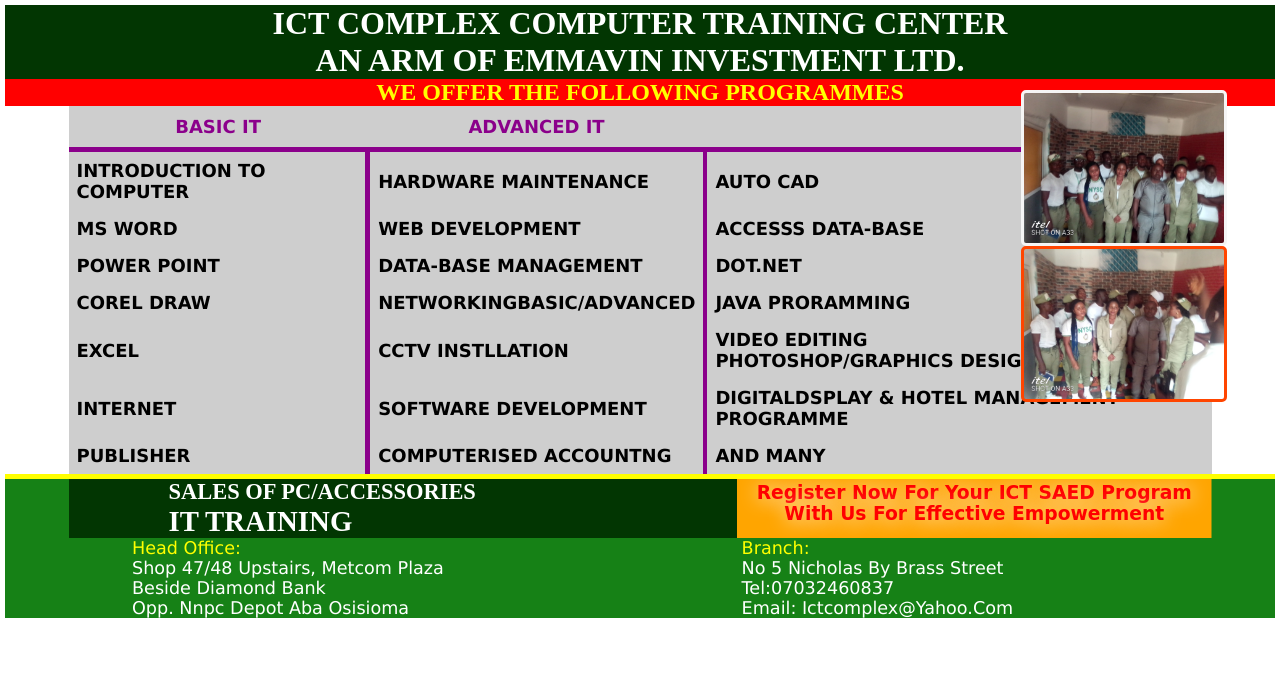
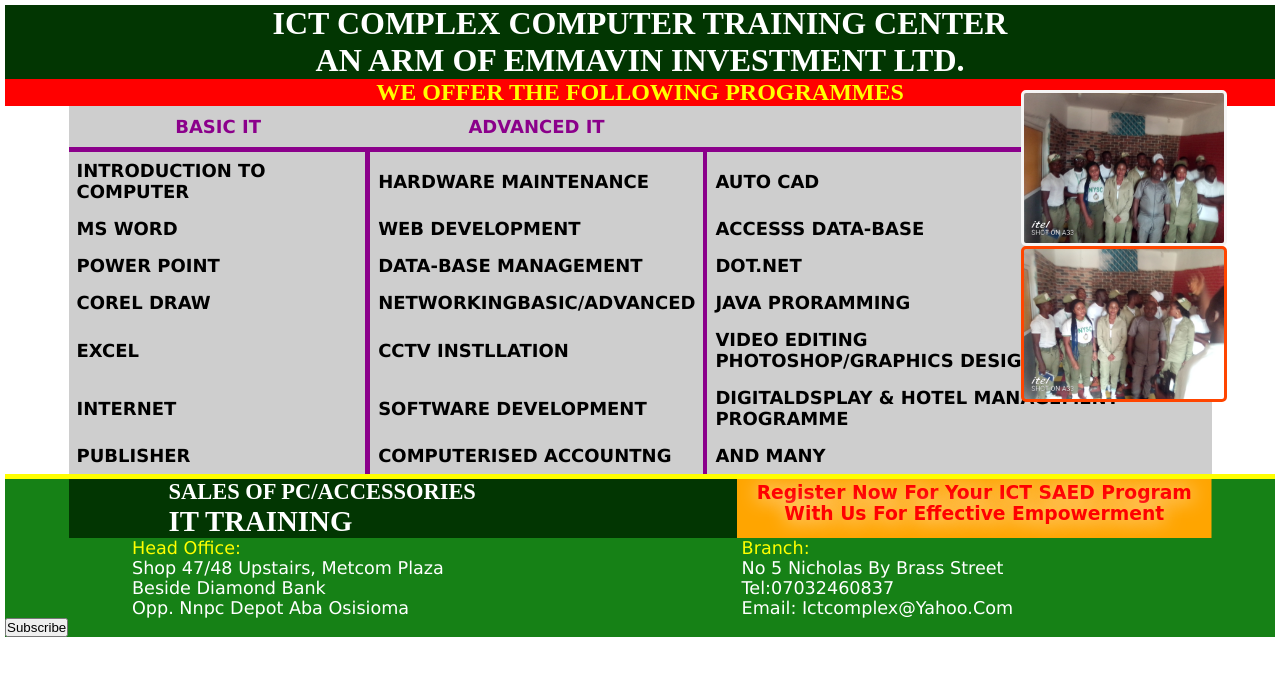
Before and after one commit to nwachukwuprince/ictcomplex, a plain HTML site: page index.html in a window 1280 px wide. Drawn offline with Linux system fonts and the light colour scheme.

Commit message:
added mailchimp

```diff
--- a/index.html
+++ b/index.html
@@ -96,6 +96,19 @@
                     </div>
 
                 </div>
+                 <!-- Begin Mailchimp Signup Form -->
+
+
+<div id="mc_embed_signup">
+<form action="https://gmail.us19.list-manage.com/subscribe/post?u=39b4558340b4378a70b2390a5&amp;id=85b47e070e" method="post" id="mc-embedded-subscribe-form" name="mc-embedded-subscribe-form" class="validate" target="_blank" novalidate>
+    <div id="mc_embed_signup_scroll">
+
+    <div class="clear"><input type="submit" value="Subscribe" name="subscribe" id="mc-embedded-subscribe" class="button"></div>
+    </div>
+</form>
+</div>
+
+<!--End mc_embed_signup-->
             </div>
         </div>
     </div>
```
